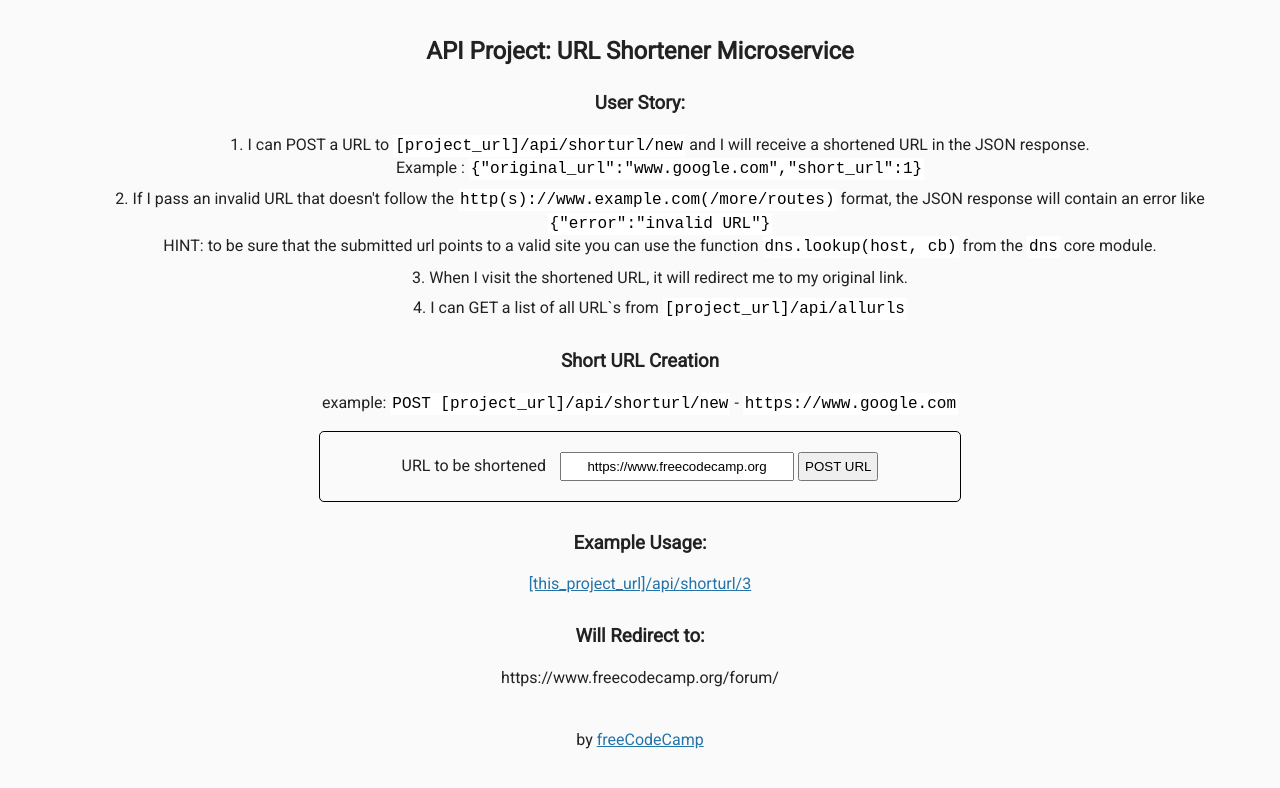
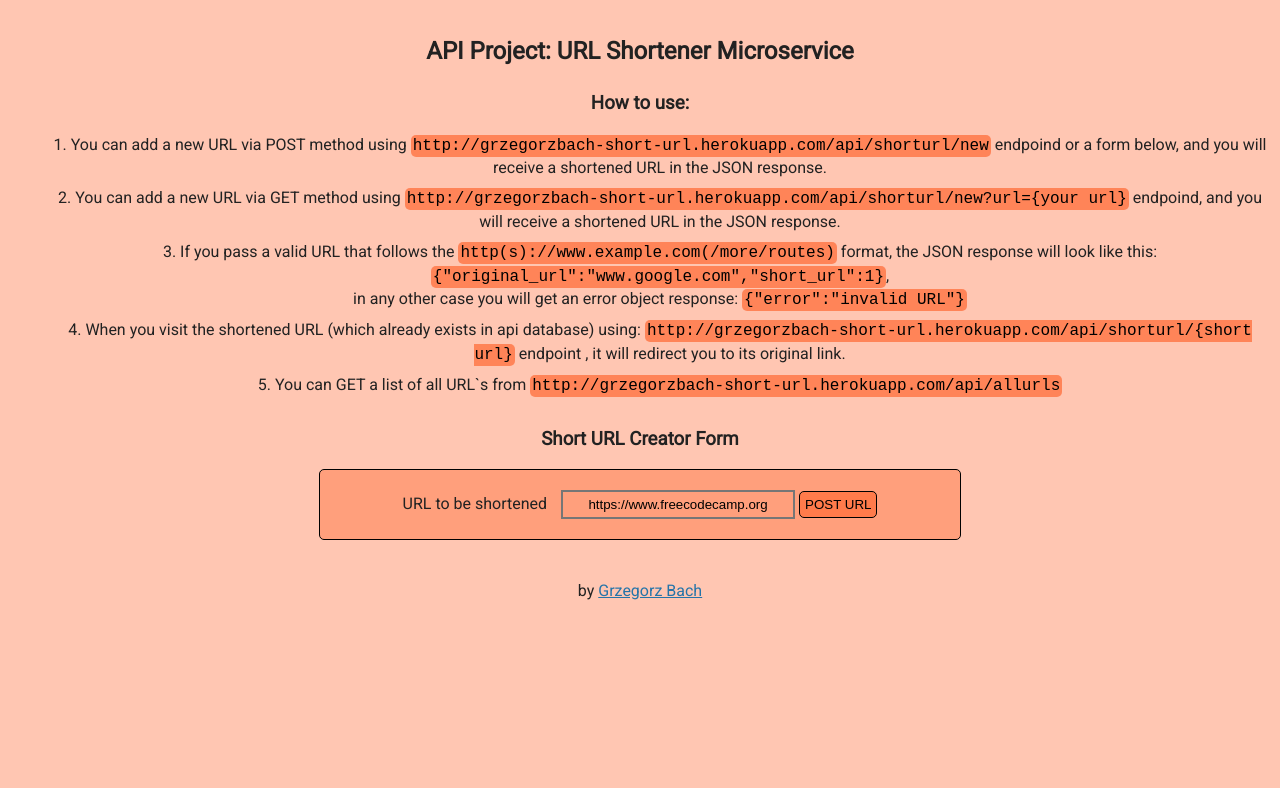
Before and after one commit to Bachu90/short-url-api, a website: page views/index.html in a window 1280 px wide. Drawn offline with Linux system fonts and the light colour scheme.

Commit message:
change front page look

```diff
--- a/public/style.css
+++ b/public/style.css
@@ -4,7 +4,7 @@ body {
 	font-family: 'Roboto', sans-serif;
 	font-size: 16px;
 	color: #222;
-	background-color: #FaFaFa;
+	background-color: rgba(255,69,0,.3);
 	text-align: center;
 	line-height: 1.4em;
 }
@@ -32,7 +32,8 @@ code {
   font-family: monospace;
   padding: 2px;
   color: black;
-  background-color: #fff;
+  background-color: rgba(255,69,0,.5);
+  border-radius: 5px;
 }
 ol {
 	list-style-position: inside;
@@ -58,6 +59,7 @@ form {
   margin: 10px auto;
   padding: 20px;
   max-width: 600px;
+  background-color: rgba(255,69,0,.3);
 }
 
 label {
@@ -71,4 +73,18 @@ input {
 input[type=text] {
   width: 220px;
   text-align: center;
+  background-color: transparent;
+  border-style: solid;
 }
+
+input[type=submit]{
+  background-color: rgba(255,69,0,.4);
+  border: 1px solid #000;
+  border-radius: 5px;
+  cursor: pointer;
+}
+
+input[type=submit]:hover {
+  background-color: rgba(255,69,0,1);
+  color: #fff;
+}
--- a/views/index.html
+++ b/views/index.html
@@ -14,38 +14,34 @@
 <body>
   <div class="container">
     <h2>API Project: URL Shortener Microservice</h2>
-    <h3>User Story: </h3>
+    <h3>How to use: </h3>
     <ol>
-      <li>I can POST a URL to <code>[project_url]/api/shorturl/new</code> and I will receive a shortened URL in the JSON
-        response.<br>Example : <code>{"original_url":"www.google.com","short_url":1}</code></li>
-      <li>If I pass an invalid URL that doesn't follow the <code>http(s)://www.example.com(/more/routes)</code> format,
-        the JSON response will contain an error like <code>{"error":"invalid URL"}</code><br>
-        HINT: to be sure that the submitted url points to a valid site you can use the function
-        <code>dns.lookup(host, cb)</code> from the <code>dns</code> core module.</li>
-      <li>When I visit the shortened URL, it will redirect me to my original link.</li>
-      <li>I can GET a list of all URL`s from <code>[project_url]/api/allurls</code></li>
+      <li>You can add a new URL via POST method using
+        <code>http://grzegorzbach-short-url.herokuapp.com/api/shorturl/new</code> endpoind or a form
+        below, and you will receive a shortened URL in the JSON response. <br></li>
+      <li>You can add a new URL via GET method using
+        <code>http://grzegorzbach-short-url.herokuapp.com/api/shorturl/new?url={your url}</code>
+        endpoind, and you will receive a shortened URL in the JSON response. </li>
+      <li>If you pass a valid URL that follows the <code>http(s)://www.example.com(/more/routes)</code> format,
+        the JSON response will look like this: <code>{"original_url":"www.google.com","short_url":1}</code>,<br>
+        in any other case you will get an error object response: <code>{"error":"invalid URL"}</code></li>
+      <li>When you visit the shortened URL (which already exists in api database) using:
+        <code>http://grzegorzbach-short-url.herokuapp.com/api/shorturl/{short url}</code> endpoint , it will redirect
+        you to its original link.</li>
+      <li>You can GET a list of all URL`s from <code>http://grzegorzbach-short-url.herokuapp.com/api/allurls</code></li>
     </ol>
 
-    <h3>Short URL Creation </h3>
-    <p>
-      example: <code>POST [project_url]/api/shorturl/new</code> - <code>https://www.google.com</code>
-    </p>
+    <h3>Short URL Creator Form </h3>
+
     <form action="api/shorturl/new" method="POST">
       <label for="url_input">URL to be shortened</label>
       <input id="url_input" type="text" name="url" value="https://www.freecodecamp.org">
       <input type="submit" value="POST URL">
     </form>
-    <h3>Example Usage:</h3>
-    <a href="https://thread-paper.glitch.me/api/shorturl/3">
-      [this_project_url]/api/shorturl/3
-    </a>
-
-    <h3>Will Redirect to:</h3>
-    <p>https://www.freecodecamp.org/forum/</p>
   </div>
   <div class="footer">
     <p>
-      by <a href="https://www.freecodecamp.org">freeCodeCamp</a>
+      by <a href="https://www.grzegorzbach.pl">Grzegorz Bach</a>
     </p>
   </div>
 </body>
```
